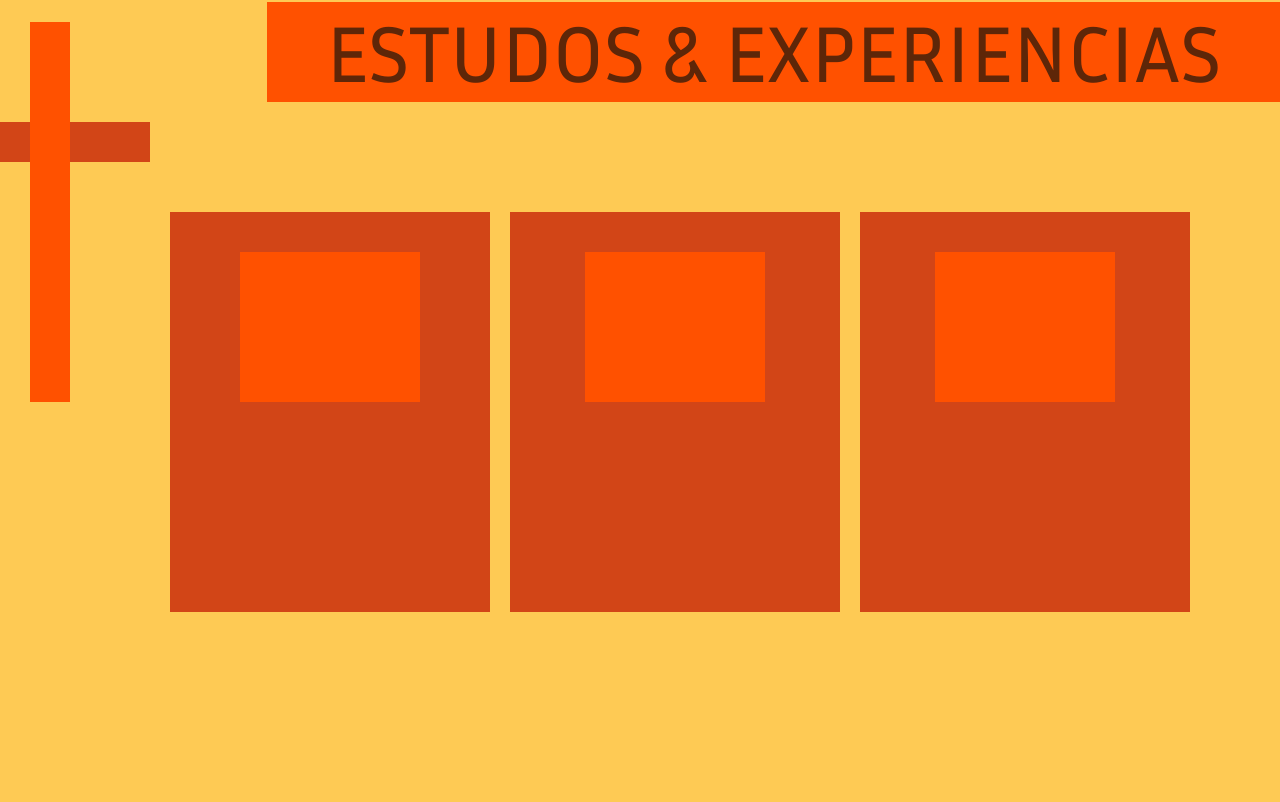
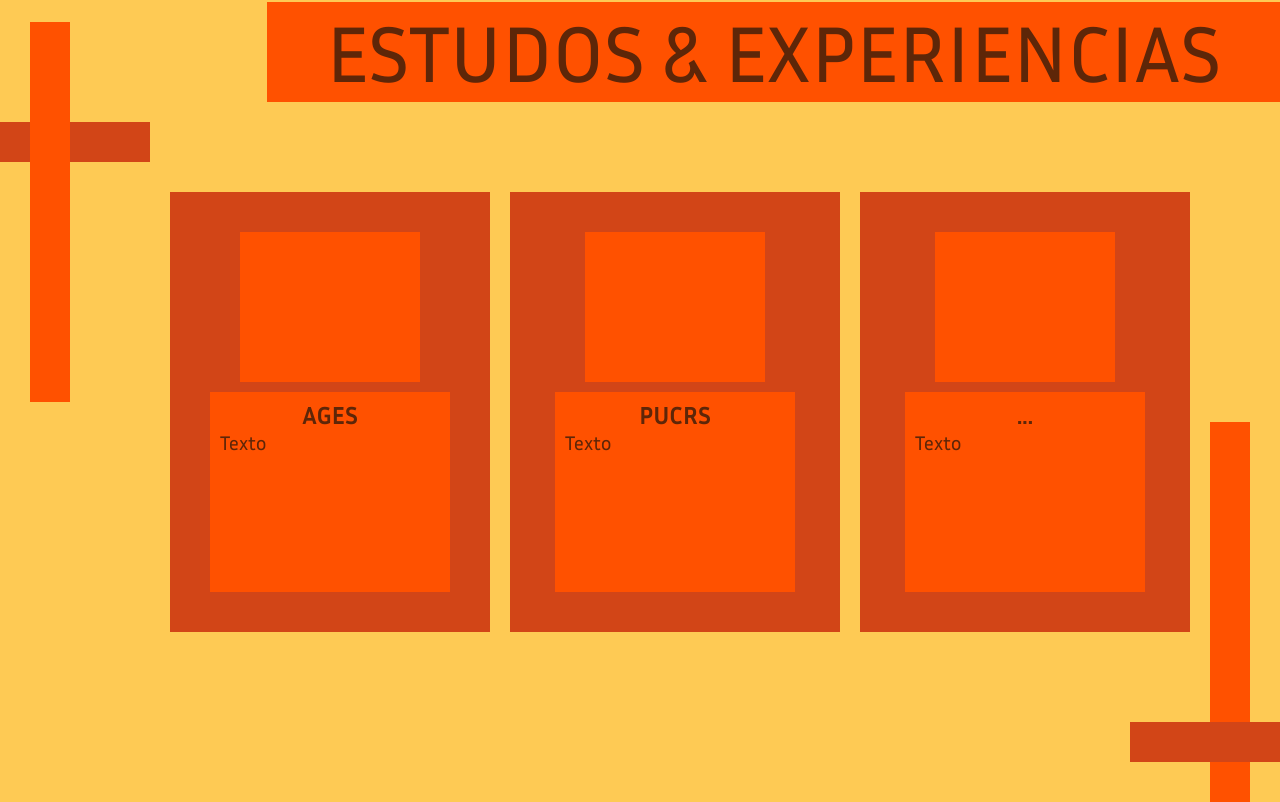
Before and after one commit to eduardalegui/Projeto-Portif-lio, a React (Vite) app: page / in a window 1280 px wide. Shown: the part 1278-2080 px from the top of the page. Before the commit the page ends 1890 px from the top, so only its background shows below. Built offline with nearby package versions, Linux system fonts and the light colour scheme.

Commit message:
Fiz o layout do E&E

```diff
--- a/src/App.tsx
+++ b/src/App.tsx
@@ -24,6 +24,8 @@
 import Ee1 from './componentes/E&E/ee1'
 import Ee2 from './componentes/E&E/ee2'
 import Ee3 from './componentes/E&E/ee3'
+import BarraLIII from './componentes/E&E/barraLIII'
+import BarraRIV from './componentes/E&E/barraRIV'
 
 function App() {
 
@@ -119,6 +121,14 @@
             <Ee3/>
           </div>
 
+          <div className='absolute top-[1700px] right-[30px]'>
+            <BarraLIII/>
+          </div>
+
+          <div className='absolute top-[2000px] right-[0px]'>
+            <BarraRIV/>
+          </div>
+
         </div>
 
       </div>
--- /dev/null
+++ b/src/componentes/E&E/barraLIII.tsx
@@ -0,0 +1,8 @@
+function barraLIII(){
+    return(
+        <>
+            <div className='h-[380px] w-[40px] bg-LARANJA' ></div>
+        </>
+    );
+}
+export default barraLIII;
--- /dev/null
+++ b/src/componentes/E&E/barraRIV.tsx
@@ -0,0 +1,8 @@
+function barraRIV(){
+    return(
+        <>
+            <div className='h-[40px] w-[150px] bg-ROSADO' ></div>
+        </>
+    );
+}
+export default barraRIV;
--- a/src/componentes/E&E/ee1.tsx
+++ b/src/componentes/E&E/ee1.tsx
@@ -3,19 +3,31 @@
     return(
         <>
 
-            <div className='absolute top-[1490px] left-[170px] '>
-                <div className='h-[400px] w-[320px] bg-ROSADO ' ></div>
+            <div className='absolute top-[1470px] left-[170px] '>
+                <div className='h-[440px] w-[320px] bg-ROSADO ' ></div>
             </div>
 
-            <div className='absolute top-[1530px] left-[240px]'>
+            <div className='absolute top-[1510px] left-[240px]'>
                 <div className='h-[150px] w-[180px] bg-LARANJA' ></div>
             </div>
 
-            <div className='absolute top-[1535px] left-[255px]'>
-                <img className='h-[140px] w-[170px]' src={moon}></img>
+            <div className='absolute top-[1670px] left-[210px]'>
+                <div className='h-[200px] w-[240px] bg-LARANJA ' ></div>
+            </div>
+
+            <div className='relative text-center top-[1675px] left-[210px] h-[200px] w-[240px]'>
+                <p className="text-LETRA text-[25px] font-Inria_Sans_Bold">AGES</p>
+            </div>
+
+            <div className='absolute text-row top-[1705px] left-[220px] h-[200px] w-[225px]'>
+                <p className="text-LETRA text-[20px] font-Inria_Sans">Texto</p>
             </div>
 
         </>
     );
 }
 export default ee1;
+
+//<div className='absolute top-[1515px] left-[255px]'>
+//<img className='h-[145px] w-[175px]' src={moon}></img>
+//</div>
--- a/src/componentes/E&E/ee2.tsx
+++ b/src/componentes/E&E/ee2.tsx
@@ -3,19 +3,32 @@
     return(
         <>
 
-            <div className='absolute top-[1490px] left-[510px] '>
-                <div className='h-[400px] w-[330px] bg-ROSADO ' ></div>
+            <div className='absolute top-[1470px] left-[510px] '>
+                <div className='h-[440px] w-[330px] bg-ROSADO ' ></div>
             </div>
 
-            <div className='absolute top-[1530px] left-[585px]'>
+            <div className='absolute top-[1510px] left-[585px]'>
                 <div className='h-[150px] w-[180px] bg-LARANJA' ></div>
             </div>
 
-            <div className='absolute top-[1535px] left-[595px]'>
-                <img className='h-[140px] w-[170px]' src={moon}></img>
+            <div className='absolute top-[1670px] left-[555px]'>
+                <div className='h-[200px] w-[240px] bg-LARANJA ' ></div>
             </div>
+
+            <div className='relative text-center top-[1675px] left-[315px] h-[200px] w-[240px]'>
+                <p className="text-LETRA text-[25px] font-Inria_Sans_Bold">PUCRS</p>
+            </div>
+
+            <div className='absolute text-row top-[1705px] left-[565px] h-[200px] w-[225px]'>
+                <p className="text-LETRA text-[20px] font-Inria_Sans">Texto</p>
+            </div>
+
 
         </>
     );
 }
 export default ee2;
+
+//<div className='absolute top-[1515px] left-[400px]'>
+//<img className='h-[140px] w-[170px]' src={moon}></img>
+//</div>
--- a/src/componentes/E&E/ee3.tsx
+++ b/src/componentes/E&E/ee3.tsx
@@ -3,19 +3,31 @@
     return(
         <>
 
-            <div className='absolute top-[1490px] left-[860px] '>
-                <div className='h-[400px] w-[330px] bg-ROSADO ' ></div>
+            <div className='absolute top-[1470px] left-[860px] '>
+                <div className='h-[440px] w-[330px] bg-ROSADO ' ></div>
             </div>
 
-            <div className='absolute top-[1530px] left-[935px]'>
+            <div className='absolute top-[1510px] left-[935px]'>
                 <div className='h-[150px] w-[180px] bg-LARANJA' ></div>
             </div>
 
-            <div className='absolute top-[1535px] left-[945px]'>
-                <img className='h-[140px] w-[170px]' src={moon}></img>
+            <div className='absolute top-[1670px] left-[905px]'>
+                <div className='h-[200px] w-[240px] bg-LARANJA ' ></div>
+            </div>
+
+            <div className='relative text-center top-[1675px] left-[425px] h-[200px] w-[240px]'>
+                <p className="text-LETRA text-[25px] font-Inria_Sans_Bold">...</p>
+            </div>
+
+            <div className='absolute text-row top-[1705px] left-[915px] h-[200px] w-[225px]'>
+                <p className="text-LETRA text-[20px] font-Inria_Sans">Texto</p>
             </div>
 
         </>
     );
 }
 export default ee3;
+
+//<div className='absolute top-[1515px] left-[945px]'>
+//<img className='h-[140px] w-[170px]' src={moon}></img>
+//</div>
```
